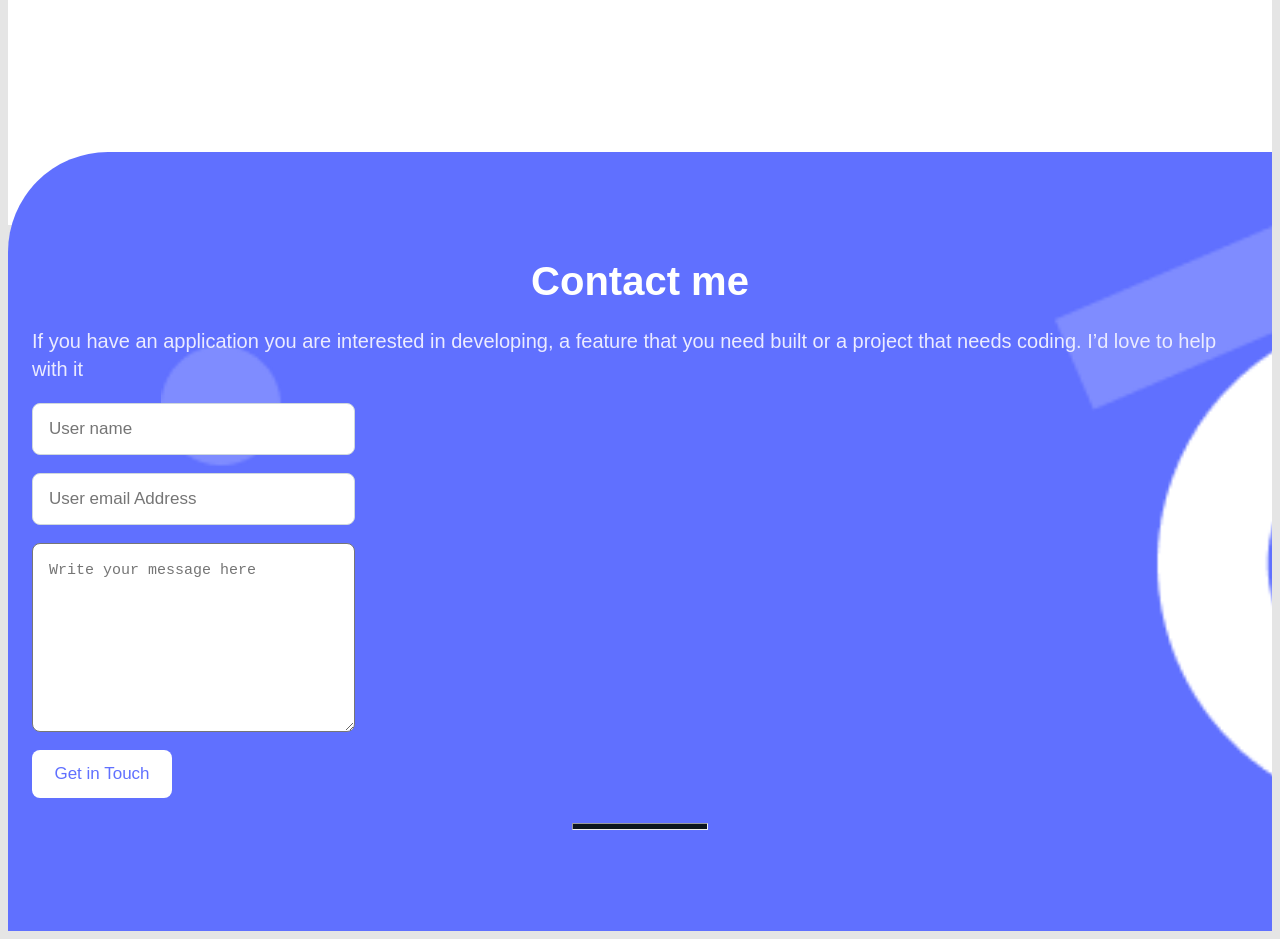
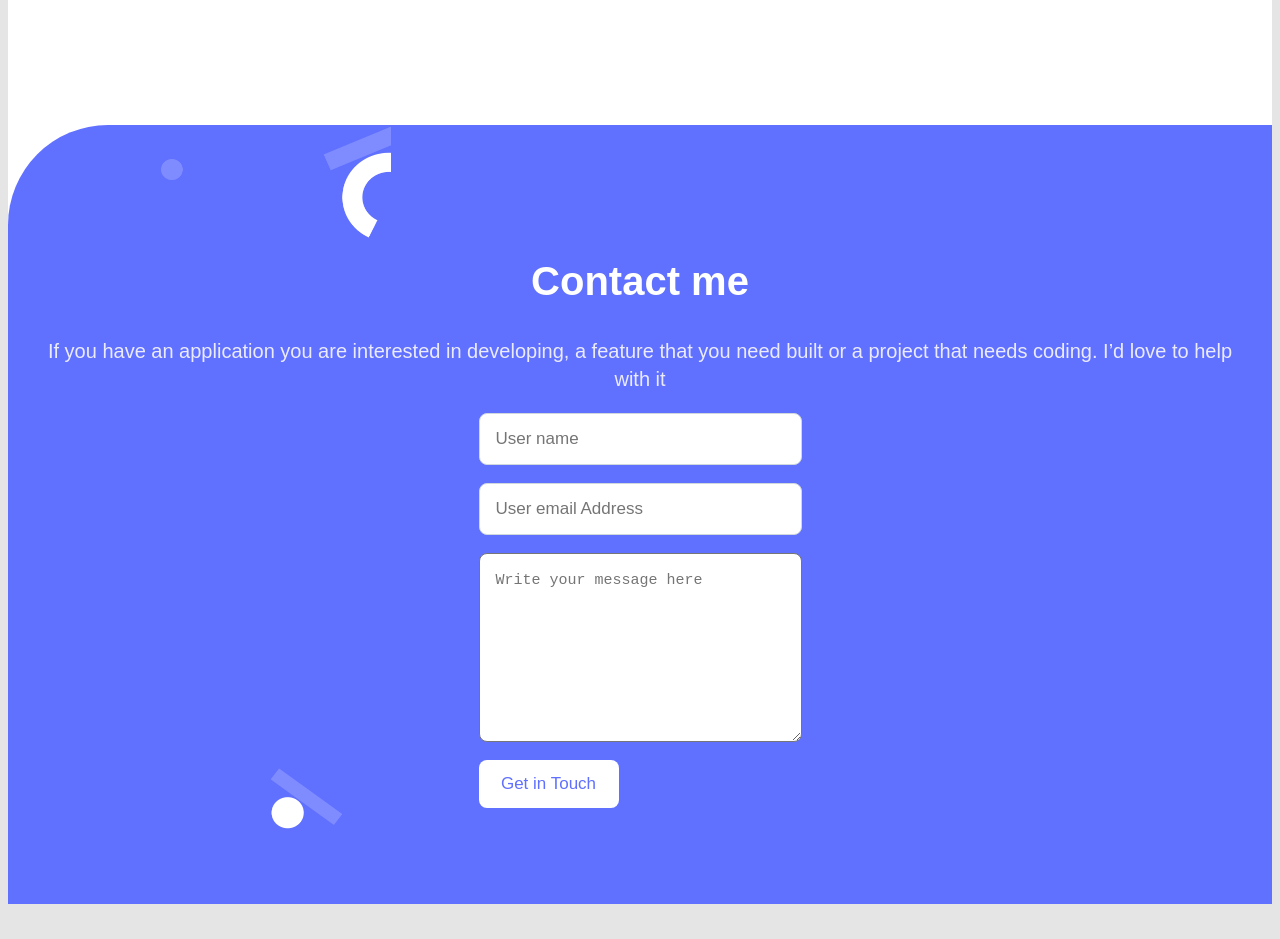
Before and after one commit to cloud007bond/Portfolio, a website: page index.html in a window 1280 px wide. Shown: the part 4640-5579 px from the top of the page. After the commit the page ends 5552 px from the top, so only its background shows below. Drawn offline with Linux system fonts and the light colour scheme.

Commit message:
Update index.html and styles.css

```diff
--- a/index.html
+++ b/index.html
@@ -224,23 +224,24 @@
          <p class="contact-desc">
             If you have an application you are interested in developing, a feature that you need built or a project that needs coding. I’d love to help with it
          </p>
-            <form action="https://formspree.io/f/xlekqdqr" method="post">
+         <form action="https://formspree.io/f/xbjbldyw" method="post">
             <div class="form-items">
                <label for="name">
-                     <input type="text" id="name" name="name" placeholder="User name" maxlength="30" required>
+                  <input type="text" id="name" name="name"placeholder="User name" maxlength="30" required>
                </label>
                <label for="mail">
                   <input type="email" id="mail" name="email" placeholder="User email Address" required>
                </label>
-                  <textarea name="user_msg" id="message" name="message" cols="30" rows="10" maxlength="500" placeholder="Write your message here" required></textarea>
+               <textarea name="user_msg" id="message"name="message" cols="30" rows="10" maxlength="500" placeholder="Write your message here" required></textarea>
                <button type="submit" class="contact-btn">Get in Touch</button>
             </div>
          </form>
       </div>
-         <hr class="end-line">
+
       </div>
    </footer>
-
 </body>
 
+
+
 </html>
--- a/styles.css
+++ b/styles.css
@@ -367,13 +367,16 @@ Contact form section begins here
   border-radius: 100px 0 0 0;
   background-image: url('./images/contact-mob-bg.png');
   background-repeat: no-repeat;
-  background-size: cover;
+  background-size: 230px 710px;
   background-position-x: 153px;
 }
 
 .contact-section {
   padding-left: 24px;
   padding-right: 24px;
+  display: flex;
+  flex-direction: column;
+  align-items: center;
 }
 
 .contact-title {
@@ -391,6 +394,7 @@ Contact form section begins here
   font-size: 20px;
   line-height: 28px;
   color: #ebebff;
+  text-align: center;
 }
 
 .form-items {
@@ -404,6 +408,7 @@ input {
   font-weight: 400;
   font-size: 17px;
   line-height: 20px;
+  margin-left: 24px;
 }
 
 .form-items input {
@@ -420,6 +425,7 @@ textarea {
   font-size: 15px;
   line-height: 24px;
   color: #b3bac5;
+  margin-left: 24px;
 }
 
 .form-items textarea {
@@ -442,11 +448,5 @@ textarea {
   font-size: 17px;
   line-height: 24px;
   color: #6070ff;
+  margin-left: 24px;
 }
-
-.end-line {
-  width: 134px;
-  height: 5px;
-  margin-top: 25px;
-  background: #0d151e;
-}
```
Lines whose indentation alone changed are shown as unchanged.
